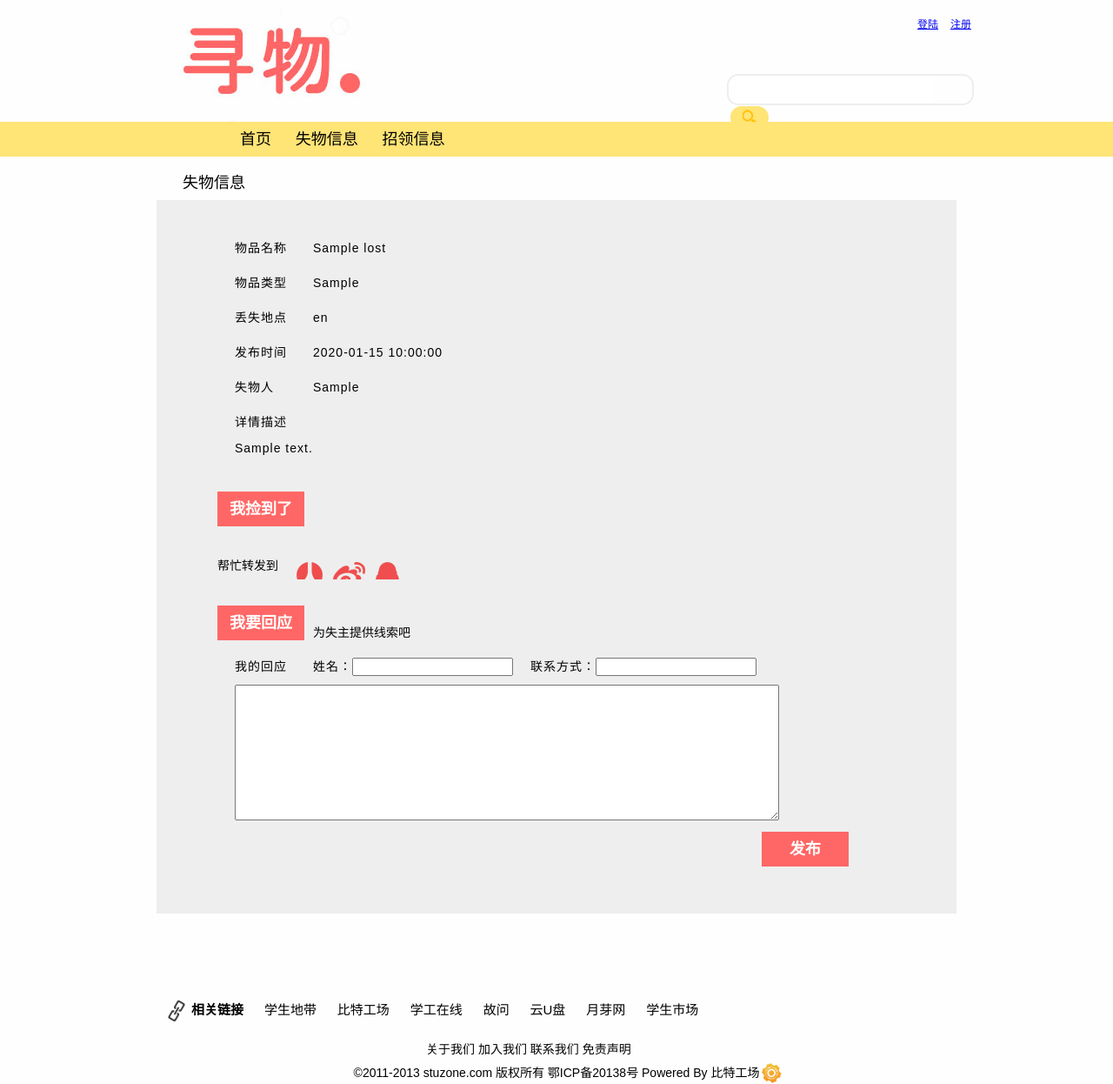
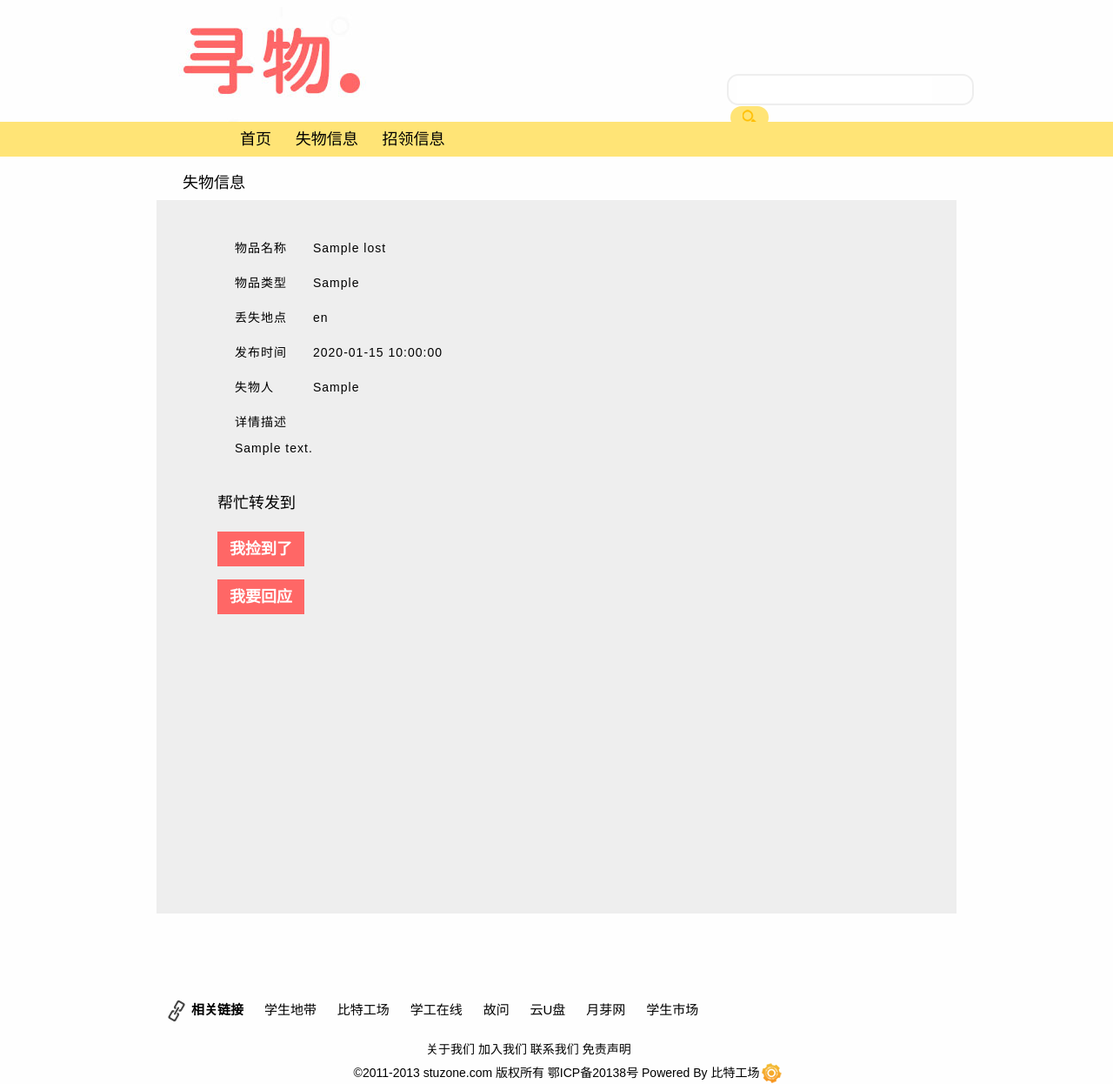
Before and after one commit to yzsolo/xunwu, a CodeIgniter app: page /index.php/detail/pagel_detail/1 in a window 1280 px wide. Shown: the whole page at 87% size. Run offline with CodeIgniter, Linux system fonts and the light colour scheme; tables that the repository leaves empty or names only in its code hold one stand-in row (values such as "Sample post"); some libraries are stand-ins or nearby versions.

Commit message:
add 失物界面分享和评论
Signed-off-by: yaozhen <pop59461@126.com>

```diff
--- a/application/controllers/detail.php
+++ b/application/controllers/detail.php
@@ -47,8 +47,10 @@ class Detail extends CI_Controller {
 		$data['image'] = $this->create();
 		$data['id'] = $id;
 		$data['table'] = "lmsg";
+		$data['headTitle'] = "失物-".$data['one_new'][0]['l_name']."|寻物网";
+		$data['description'] = $data['one_new'][0]['l_describ'];
 		// print_r($data);
-		$this->load->view('header');
+		$this->load->view('header', $data);
 		$this->load->view('detail_l',$data);
 		$this->load->view('footer');
 	}
--- a/application/views/detail_l.php
+++ b/application/views/detail_l.php
@@ -25,6 +25,17 @@
 					<?php echo $one_new['0']['l_describ'] ?>
 				</p></li>
 				</ul>
+				<div class="help_find">
+					<span>帮忙转发到</span>
+					<div class="bdsharebuttonbox">
+						<a href="#" class="bds_qzone" data-cmd="qzone" title="分享到QQ空间"></a>
+						<a href="#" class="bds_tsina" data-cmd="tsina" title="分享到新浪微博"></a>
+						<a href="#" class="bds_tqq" data-cmd="tqq" title="分享到腾讯微博"></a>
+						<a href="#" class="bds_renren" data-cmd="renren" title="分享到人人网"></a>
+						<a href="#" class="bds_weixin" data-cmd="weixin" title="分享到微信"></a>
+						<a href="#" class="bds_more" data-cmd="more"></a>
+					</div>
+				</div>
 				<div class="i_find_btn_box">
 					<a href="#"><div class="i_find_btn">我捡到了</div></a>
 				</div>
@@ -38,29 +49,10 @@
 						<input type="submit" value="提交" id="send"/>
 					</form>
 				</div>
-				<div class="help_find">
-					<span>帮忙转发到</span>
-					<ul>
-						<li name="one"><a href="#"><img src="<?php echo base_url('/resource/img/renren.jpg') ?>"></a></li>
-						<li name="two"><a href="#"><img src="<?php echo base_url('/resource/img/sina.jpg') ?>"></a></li>
-						<li name="three"><a href="#"><img src="<?php echo base_url('/resource/img/tencent.jpg') ?>"></a></li>
-					</ul>
+				<div class="i_respond_box">
+					<div class="i_respond">我要回应</div>
 				</div>
-				<div class="i_respond_box">
-					<a href="#"><div class="i_respond">我要回应</div></a>
-					<p>为失主提供线索吧</p>
-				</div>
-				<div class="write_msg">
-					<ul>
-						<li>我的回应</li>
-						<li><label for="your_name">姓名：</label><input name="your_name" type="text"></li>
-						<li><label for="contact_imf">联系方式：</label><input name="contact_imf" type="text"></li>
-						<li><textarea cols="20px" rols="3px;"></textarea></li>
-					</ul>
-				</div>
-				<div class="send_msg_box">
-					<a href="#"><div class="send_msg">发布</div></a>
-				</div>
+				<div id="SOHUCS"></div>
 			</div>
 	    </div>
 	</div>
--- a/application/views/footer.php
+++ b/application/views/footer.php
@@ -23,6 +23,7 @@
 	<script src="http://cdn.staticfile.org/jquery/1.11.0/jquery.min.js"></script>
 	<script src="<?php echo base_url('/resource/js/index.js') ?>"></script>
 	<script src="<?php echo base_url('/resource/js/verify.js') ?>"></script>
+	<script src="<?php echo base_url('/resource/js/exrt.js') ?>"></script>
 </div>
 </body>
 </html>
--- a/application/views/header.php
+++ b/application/views/header.php
@@ -2,9 +2,26 @@
 <html lang="en">
 <head>
 	<meta charset="utf-8">
-	<title>finder</title>
+	<title>
+		<?php
+			if (isset($headTitle)) {
+				echo $headTitle;
+			} else {
+				echo "寻物-民大失物招领平台|学生地带";
+			}
+
+		 ?>
+	</title>
 	<link rel="stylesheet" href="<?php echo base_url('/resource/css/basic.css') ?>">
 	<link rel="stylesheet" href="<?php echo base_url('/resource/css/index.css') ?>">
+	<meta name="description" content="<?php
+			if (isset($description)) {
+				echo $description;
+			} else {
+				echo "";
+			}
+
+		 ?>">
 </head>
 <body>
 <div id="shade"></div>
@@ -15,8 +32,8 @@
 <div id="top">
 	<img src="<?php echo base_url('/resource/img/logo.jpg') ?>" alt="">
 	<div class="login_register">
-		<span><a href="#" name="login_btn">登陆</a></span>
-		<span><a href="#" name="register_btn">注册</a></span>
+		<!-- <span><a href="#" name="login_btn">登陆</a></span>
+		<span><a href="#" name="register_btn">注册</a></span> -->
 	</div>
 	<div class="search">
 		<input type="text" name="search_input">
--- a/resource/css/index.css
+++ b/resource/css/index.css
@@ -1086,9 +1086,9 @@ body{
 	display:inline;
 }
 .i_find_btn_box{
+	clear: both;
 	width:860px;
 	height:40px;
-	margin-top:20px;
 }
 .i_find_btn{
 	width:100px;
@@ -1105,14 +1105,16 @@ body{
 .help_find{
 	display:block;
 	width:300px;
-	height:31px;
-	line-height:31px;
-	margin:30px;
+	height:36px;
+	line-height:36px;
+	margin:15px 0 15px 30px;
 	margin-left:50px;
 	float:left;
 }
 .help_find span{
 	float:left;
+	margin-right: 10px;
+	font-size: 18px;
 }
 .help_find ul{
 	width:220px;
@@ -1139,6 +1141,7 @@ body{
 	width:860px;
 	height:40px;
 	float:left;
+	margin-top: 15px;
 }
 .i_respond{
 	width:100px;
@@ -1151,6 +1154,7 @@ body{
 	font-weight:700;
 	margin-left:50px;
 	background-color:#ff6766;
+	cursor: pointer;
 }
 .i_respond_box p{
 	width: 120px;
--- /dev/null
+++ b/resource/js/exrt.js
@@ -0,0 +1,24 @@
+// 百度分享
+window._bd_share_config={"common":{"bdSnsKey":{},"bdText":"","bdMini":"2","bdMiniList":false,"bdPic":"","bdStyle":"1","bdSize":"24"},"share":{}};with(document)0[(getElementsByTagName('head')[0]||body).appendChild(createElement('script')).src='http://bdimg.share.baidu.com/static/api/js/share.js?v=89860593.js?cdnversion='+~(-new Date()/36e5)];
+//搜狐畅言
+(function(){
+	var appid = 'cyr3uFE2C',
+	conf = 'prod_aba49b6369ec3a9497c9c54696f6a3fd';
+	var doc = document,
+	s = doc.createElement('script'),
+	h = doc.getElementsByTagName('head')[0] || doc.head || doc.documentElement;
+	s.type = 'text/javascript';
+	s.charset = 'utf-8';
+	s.src =  'http://assets.changyan.sohu.com/upload/changyan.js?conf='+ conf +'&appid=' + appid;
+	h.insertBefore(s,h.firstChild);
+	window.SCS_NO_IFRAME = true;
+})()
+//去掉头像下面的金币
+window.onload = function() {
+	$(".head-gold-w").remove();
+	$(".menu-box-bd-gold").remove();
+	$(".i_respond_box").click(function(){
+		$(".wrap-text-f").click();
+		$(".textarea-fw").focus();
+	});
+};
```
